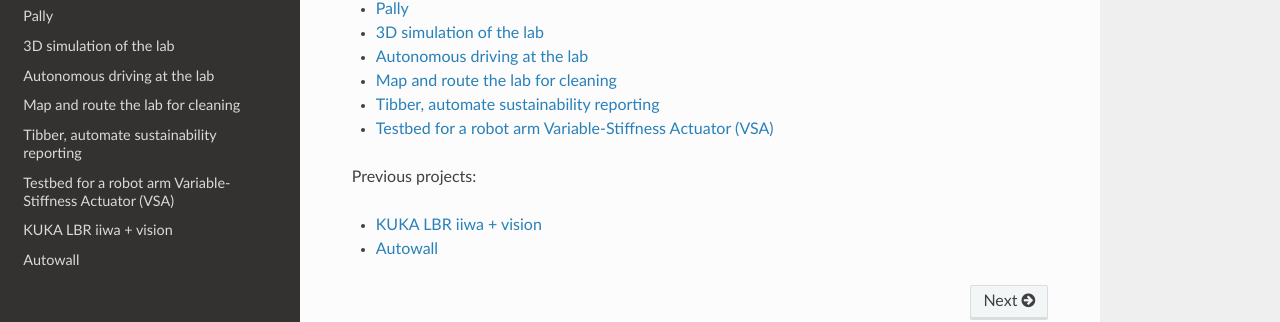
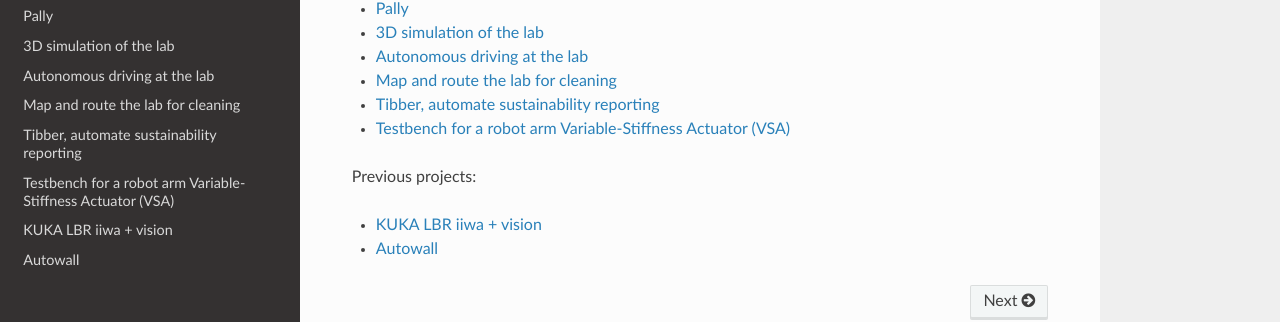
Before and after one commit to frdedynamics/projects-for-students, a Sphinx documentation site: the page built from source/index.rst, in a window 1280 px wide. Shown: the part 416-738 px from the top of the page. Built offline with Sphinx 7.4.7 and the Read the Docs theme 2.0.0, drawn with Linux system fonts in a browser that asks for light colours; the version number could not be read and is left out.

Commit message:
VSA project improved

```diff
--- a/source/index.rst
+++ b/source/index.rst
@@ -20,7 +20,7 @@ Projects for you to do:
    Autonomous driving at the lab <texts/lab_routes.rst>
    Map and route the lab for cleaning <texts/robot_cleaner.rst>
    Tibber, automate sustainability reporting <texts/tibber_sustain.rst>
-   Testbed for a robot arm Variable-Stiffness Actuator (VSA) <texts/vsa_testbench.rst>
+   Testbench for a robot arm Variable-Stiffness Actuator (VSA) <texts/vsa_testbench.rst>
 
 Previous projects:
 
--- a/source/texts/vsa_testbench.rst
+++ b/source/texts/vsa_testbench.rst
@@ -1,5 +1,5 @@
 ****************************
-Testbed for a robot arm Variable-Stiffness Actuator (VSA)
+Testbench for a robot arm Variable-Stiffness Actuator (VSA)
 ****************************
 
 Contact
@@ -15,6 +15,6 @@ Variable-Stiffness Actuators (VSA) are used in robot arms to regulate the physic
 
 A previous project at the University of Plymouth in the UK developed a 7 DOF robot arm with 5-6 VSAs, which is easy to manufacture with regular FFF 3D printers: https://mstoelen.github.io/GummiArm/ The spin-out company Fieldwork Robotics Ltd works (with HVL) to apply such robot arms in picking berries, fruit and vegetables in horticulture.
 
-However, to fully understand such actuators, and to use them in teaching, we would like to build a fixed testbed for 1 joint with such a VSA (3D printed, with composite tendons, and Dynamixel digital servomotors). This project is about planning, designing and implementing such a testbed, which should include an ability to measure position, velocity and torque at the output.
+However, to fully understand such actuators, and to use them in teaching, we would like to build a fixed testbench for 1 joint with such a VSA (3D printed, with composite tendons, and Dynamixel digital servomotors). This project is about planning, designing and implementing such a testbench, which should include an ability to measure position, velocity and torque at the output.
 
 Please contact me at martin.fodstad.stolen@hvl.no if you are interested in knowing more about this project.
```
